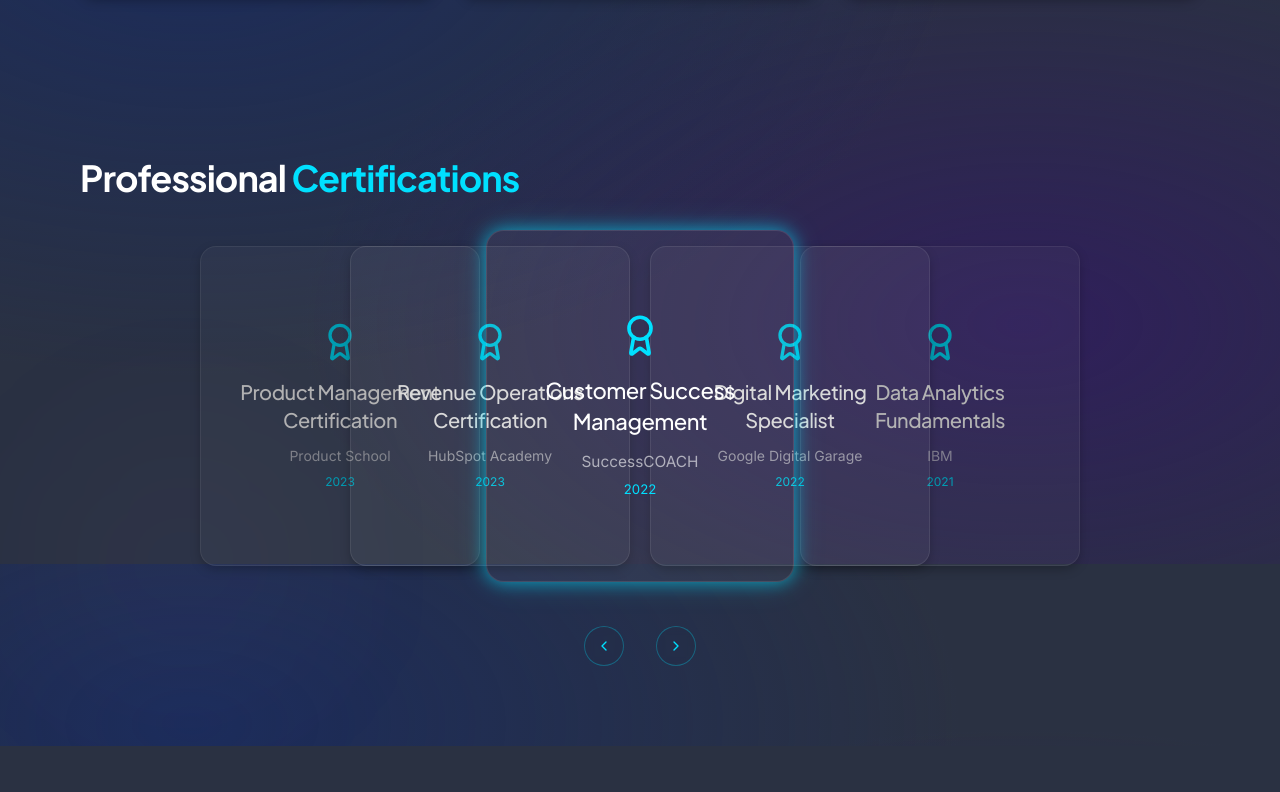
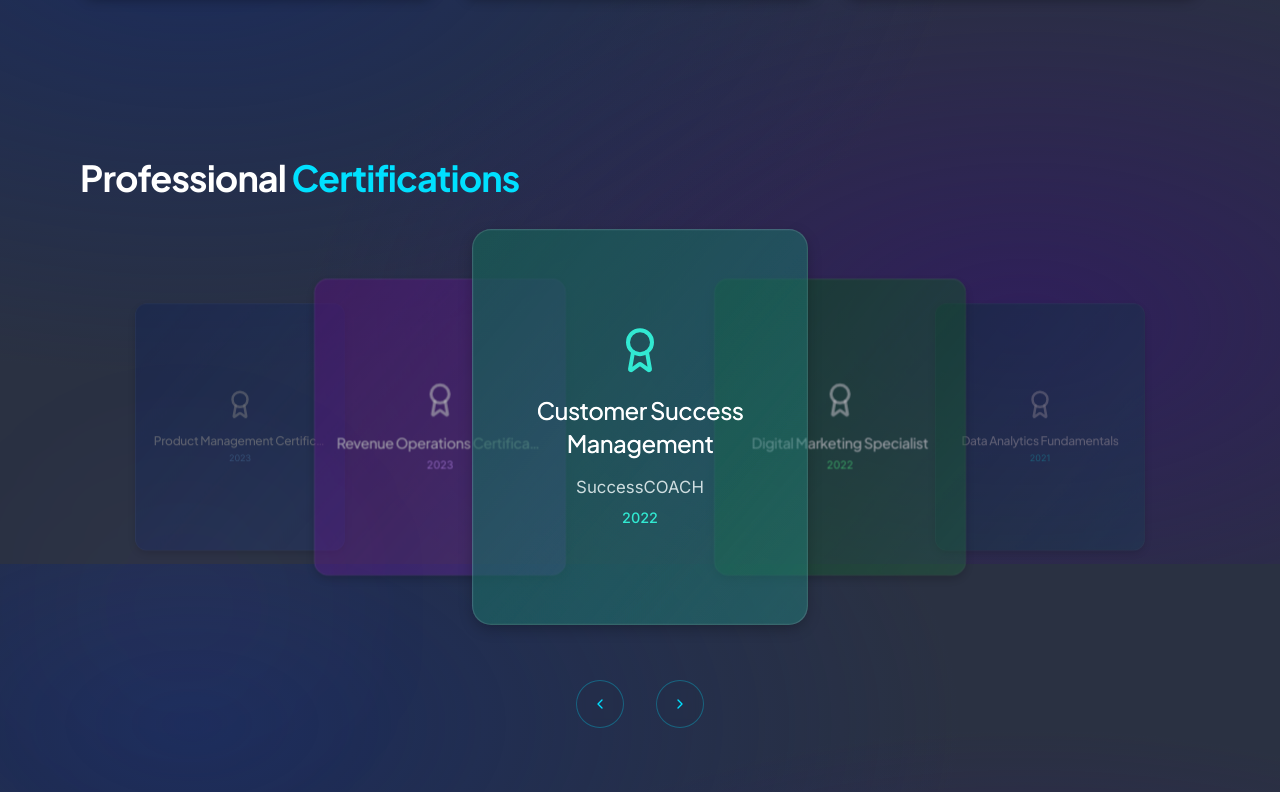
Before and after one commit to pravinvibhor/vibhorpravin, a React (Vite) app: page / in a window 1280 px wide. Shown: the part 1836-2628 px from the top of the page. Before the commit the page ends 2582 px from the top, so only its background shows below. Built offline with nearby package versions, Linux system fonts and the light colour scheme.

Commit message:
Refactor: Improve CertificationsSection carousel
- Implement 3D card flip effect.
- Adjust card spacing and visibility.
- Apply color theming to card text.
- Limit the number of displayed certifications.

```diff
--- a/src/components/CertificationsSection.tsx
+++ b/src/components/CertificationsSection.tsx
@@ -4,6 +4,13 @@ import { motion, AnimatePresence } from "framer-motion";
 import { Book, Award, FileText } from "lucide-react";
 import { ScrollArea } from "./ui/scroll-area";
 import { Button } from "./ui/button";
+import {
+  Carousel,
+  CarouselContent,
+  CarouselItem,
+  CarouselNext,
+  CarouselPrevious,
+} from "@/components/ui/carousel";
 
 interface Certification {
   id: number;
@@ -11,6 +18,7 @@ interface Certification {
   organization: string;
   date: string;
   description: string;
+  colorScheme: string;
   verificationUrl?: string;
 }
 
@@ -21,49 +29,56 @@ const CertificationsSection: React.FC = () => {
       name: "Product Management Certification",
       organization: "Product School",
       date: "2023",
-      description: "Comprehensive product management strategies and methodologies."
+      description: "Comprehensive product management strategies and methodologies.",
+      colorScheme: "blue"
     },
     {
       id: 2,
       name: "Revenue Operations Certification",
       organization: "HubSpot Academy",
       date: "2023",
-      description: "Advanced revenue operations and business growth strategies."
+      description: "Advanced revenue operations and business growth strategies.",
+      colorScheme: "purple"
     },
     {
       id: 3,
       name: "Customer Success Management",
       organization: "SuccessCOACH",
       date: "2022",
-      description: "Customer retention and success strategies for SaaS businesses."
+      description: "Customer retention and success strategies for SaaS businesses.",
+      colorScheme: "teal"
     },
     {
       id: 4,
       name: "Digital Marketing Specialist",
       organization: "Google Digital Garage",
       date: "2022",
-      description: "Digital marketing fundamentals and campaign optimization."
+      description: "Digital marketing fundamentals and campaign optimization.",
+      colorScheme: "green"
     },
     {
       id: 5,
       name: "Data Analytics Fundamentals",
       organization: "IBM",
       date: "2021",
-      description: "Core data analytics principles and visualization techniques."
+      description: "Core data analytics principles and visualization techniques.",
+      colorScheme: "cyan"
     },
     {
       id: 6,
       name: "Agile Project Management",
       organization: "Scrum Alliance",
       date: "2021",
-      description: "Agile methodologies and scrum master certification."
+      description: "Agile methodologies and scrum master certification.",
+      colorScheme: "blue"
     },
     {
       id: 7,
       name: "Business Strategy Fundamentals",
       organization: "Harvard Business School Online",
       date: "2020",
-      description: "Strategic business planning and competitive analysis."
+      description: "Strategic business planning and competitive analysis.",
+      colorScheme: "purple"
     }
   ];
 
@@ -71,18 +86,52 @@ const CertificationsSection: React.FC = () => {
   const [flippedCardId, setFlippedCardId] = useState<number | null>(null);
   const containerRef = useRef<HTMLDivElement>(null);
 
-  const handleNext = () => {
-    setActiveIndex((prev) =>
-      prev + 1 >= certifications.length ? 0 : prev + 1
-    );
-    setFlippedCardId(null);
-  };
-
-  const handlePrevious = () => {
-    setActiveIndex((prev) =>
-      prev - 1 < 0 ? certifications.length - 1 : prev - 1
-    );
-    setFlippedCardId(null);
+  // Function to get color scheme based on card type
+  const getColorScheme = (scheme: string) => {
+    switch(scheme) {
+      case "blue":
+        return {
+          bgGradient: "bg-gradient-to-br from-blue-900/80 to-blue-700/40",
+          borderColor: "border-blue-500/30",
+          glowColor: "shadow-[0_0_15px_rgba(59,130,246,0.3)]",
+          accentColor: "text-blue-400"
+        };
+      case "purple":
+        return {
+          bgGradient: "bg-gradient-to-br from-purple-900/80 to-purple-700/40",
+          borderColor: "border-purple-500/30",
+          glowColor: "shadow-[0_0_15px_rgba(147,51,234,0.3)]",
+          accentColor: "text-purple-400"
+        };
+      case "teal":
+        return {
+          bgGradient: "bg-gradient-to-br from-teal-900/80 to-teal-700/40",
+          borderColor: "border-teal-500/30",
+          glowColor: "shadow-[0_0_15px_rgba(20,184,166,0.3)]",
+          accentColor: "text-teal-400"
+        };
+      case "green":
+        return {
+          bgGradient: "bg-gradient-to-br from-green-900/80 to-green-700/40",
+          borderColor: "border-green-500/30",
+          glowColor: "shadow-[0_0_15px_rgba(34,197,94,0.3)]",
+          accentColor: "text-green-400"
+        };
+      case "cyan":
+        return {
+          bgGradient: "bg-gradient-to-br from-cyan-900/80 to-cyan-700/40",
+          borderColor: "border-cyan-500/30",
+          glowColor: "shadow-[0_0_15px_rgba(6,182,212,0.3)]",
+          accentColor: "text-cyan-400"
+        };
+      default:
+        return {
+          bgGradient: "bg-gradient-to-br from-blue-900/80 to-blue-700/40",
+          borderColor: "border-blue-500/30",
+          glowColor: "shadow-[0_0_15px_rgba(59,130,246,0.3)]",
+          accentColor: "text-blue-400"
+        };
+    }
   };
 
   // Calculate visible cards with proper wrapping
@@ -106,6 +155,20 @@ const CertificationsSection: React.FC = () => {
     }
   };
 
+  const handleNext = () => {
+    setActiveIndex((prev) =>
+      prev + 1 >= certifications.length ? 0 : prev + 1
+    );
+    setFlippedCardId(null);
+  };
+
+  const handlePrevious = () => {
+    setActiveIndex((prev) =>
+      prev - 1 < 0 ? certifications.length - 1 : prev - 1
+    );
+    setFlippedCardId(null);
+  };
+
   return (
     <section className="py-20 px-4 md:px-10 lg:px-20 relative overflow-hidden" id="certifications">
       <div className="max-w-7xl mx-auto">
@@ -121,36 +184,43 @@ const CertificationsSection: React.FC = () => {
         </motion.div>
 
         {/* 3D Carousel Container */}
-        <div className="relative h-[420px] perspective-1000 mt-10 md:mt-10">
+        <div className="relative h-[450px] perspective-1000 mt-16 md:mt-16">
           <div
             ref={containerRef}
             className="preserve-3d relative w-full h-full"
           >
             <AnimatePresence>
-              {getVisibleCards().map((card) => (
+              {getVisibleCards().map((card) => {
+                const colorScheme = getColorScheme(card.colorScheme);
+                const isCenterCard = card.position === 0;
+                const isAdjacent = Math.abs(card.position) === 1;
+                const isEdge = Math.abs(card.position) === 2;
+
+                return (
                 <motion.div
                   key={card.id}
-                  className={`absolute top-0 left-0 right-0 mx-auto w-[280px] h-[320px] cursor-pointer`}
+                  className={`absolute top-0 left-0 right-0 mx-auto w-[280px] h-[330px] cursor-pointer`}
                   initial={{ opacity: 0 }}
                   animate={{
-                    opacity: 1,
+                    opacity: isEdge ? 0.6 : isAdjacent ? 0.85 : 1,
                     rotateY: flippedCardId === card.id ? 180 : 0,
-                    scale: card.position === 0 ? 1.1 : 1,
-                    x: `${card.position * 150}px`,
+                    scale: isCenterCard ? 1.2 : isAdjacent ? 0.9 : 0.75,
+                    x: `${card.position * 200}px`, // Increased spacing between cards
+                    y: isCenterCard && flippedCardId === card.id ? -20 : 0, // Move center card up when flipped
                     zIndex: 5 - Math.abs(card.position) * 1,
-                    filter: `brightness(${1 - Math.abs(card.position) * 0.15})`,
+                    filter: `brightness(${isCenterCard ? 1.1 : 1 - Math.abs(card.position) * 0.2})`,
                   }}
                   transition={{
                     type: "spring",
                     stiffness: 300,
                     damping: 25,
-                    duration: 0.5
+                    duration: isCenterCard ? 0.7 : 0.5 // Slower flip animation for center card
                   }}
-                  onClick={() => handleFlipCard(card.id)}
-                  whileHover={flippedCardId !== card.id ? {
-                    scale: card.position === 0 ? 1.15 : 1.05,
-                    y: -10,
-                    transition: { duration: 0.2 }
+                  onClick={() => isCenterCard && handleFlipCard(card.id)}
+                  whileHover={isCenterCard && flippedCardId !== card.id ? {
+                    scale: 1.25,
+                    y: -15,
+                    transition: { duration: 0.3 }
                   } : {}}
                   style={{
                     transformStyle: "preserve-3d",
@@ -158,34 +228,47 @@ const CertificationsSection: React.FC = () => {
                 >
                   {/* Front face */}
                   <div
-                    className={`absolute inset-0 backface-hidden rounded-xl glass-card ${
-                      card.position === 0 ? 'neon-glow border-neon/30' : ''
+                    className={`absolute inset-0 backface-hidden rounded-xl glass-card ${colorScheme.bgGradient} ${colorScheme.borderColor} ${
+                      isCenterCard ? `${colorScheme.glowColor} border-opacity-70` : 'border-opacity-30'
                     } flex flex-col justify-center items-center p-6`}
                     style={{
                       backfaceVisibility: "hidden",
                     }}
                   >
-                    <div className="text-neon mb-4">
+                    <div className={`${isCenterCard ? colorScheme.accentColor : 'text-white/60'} mb-4`}>
                       <Award className="h-10 w-10" />
                     </div>
-                    <h3 className="text-xl font-medium mb-3 text-white text-center">{card.name}</h3>
-                    <p className="text-white/60 text-sm text-center mb-2">{card.organization}</p>
-                    <p className="text-neon text-xs">{card.date}</p>
+
+                    {/* Only show full text details on center card */}
+                    {isCenterCard ? (
+                      <>
+                        <h3 className="text-xl font-medium mb-3 text-white text-center">{card.name}</h3>
+                        <p className="text-white/70 text-sm text-center mb-2">{card.organization}</p>
+                        <p className={`${colorScheme.accentColor} text-xs font-medium`}>{card.date}</p>
+                      </>
+                    ) : (
+                      <>
+                        <h3 className="text-base font-medium mb-1 text-white/80 text-center truncate w-full">
+                          {card.name}
+                        </h3>
+                        <p className={`${colorScheme.accentColor} text-xs`}>{card.date}</p>
+                      </>
+                    )}
                   </div>
 
-                  {/* Back face */}
+                  {/* Back face - only fully functional on center card */}
                   <div
-                    className="absolute inset-0 backface-hidden rounded-xl glass-card border-neon/30 flex flex-col justify-center items-center p-6"
+                    className={`absolute inset-0 backface-hidden rounded-xl glass-card ${colorScheme.bgGradient} ${colorScheme.borderColor} flex flex-col justify-center items-center p-6`}
                     style={{
                       transform: "rotateY(180deg)",
                       backfaceVisibility: "hidden",
                     }}
                   >
-                    <div className="text-neon mb-4">
+                    <div className={`${colorScheme.accentColor} mb-4`}>
                       <FileText className="h-8 w-8" />
                     </div>
                     <ScrollArea className="h-32 w-full mb-4">
-                      <p className="text-white/80 text-sm text-center mb-4">
+                      <p className="text-white/90 text-sm text-center mb-4">
                         {card.description}
                       </p>
                     </ScrollArea>
@@ -199,7 +282,7 @@ const CertificationsSection: React.FC = () => {
                     >
                       <Button
                         variant="outline"
-                        className="text-neon border-neon/40 hover:bg-neon/20"
+                        className={`${colorScheme.accentColor} ${colorScheme.borderColor} hover:bg-white/10`}
                       >
                         <Book className="mr-2 h-4 w-4" />
                         View Certificate
@@ -207,17 +290,17 @@ const CertificationsSection: React.FC = () => {
                     </a>
                   </div>
                 </motion.div>
-              ))}
+              )})}
             </AnimatePresence>
           </div>
 
-          {/* Navigation Controls */}
-          <div className="absolute bottom-0 left-0 right-0 flex justify-center items-center gap-8 mt-8">
+          {/* Navigation Controls with improved styling */}
+          <div className="absolute -bottom-4 left-0 right-0 flex justify-center items-center gap-8 mt-8">
             <Button
               variant="outline"
               size="icon"
               onClick={handlePrevious}
-              className="h-10 w-10 rounded-full border-neon/30 bg-background/20 backdrop-blur-sm hover:bg-neon/20 text-white"
+              className="h-12 w-12 rounded-full border-neon/30 bg-background/20 backdrop-blur-sm hover:bg-neon/20 text-white"
             >
               <span className="sr-only">Previous slide</span>
               <svg xmlns="http://www.w3.org/2000/svg" width="20" height="20" viewBox="0 0 24 24" fill="none" stroke="currentColor" strokeWidth="2" strokeLinecap="round" strokeLinejoin="round" className="text-neon">
@@ -229,7 +312,7 @@ const CertificationsSection: React.FC = () => {
               variant="outline"
               size="icon"
               onClick={handleNext}
-              className="h-10 w-10 rounded-full border-neon/30 bg-background/20 backdrop-blur-sm hover:bg-neon/20 text-white"
+              className="h-12 w-12 rounded-full border-neon/30 bg-background/20 backdrop-blur-sm hover:bg-neon/20 text-white"
             >
               <span className="sr-only">Next slide</span>
               <svg xmlns="http://www.w3.org/2000/svg" width="20" height="20" viewBox="0 0 24 24" fill="none" stroke="currentColor" strokeWidth="2" strokeLinecap="round" strokeLinejoin="round" className="text-neon">
```
